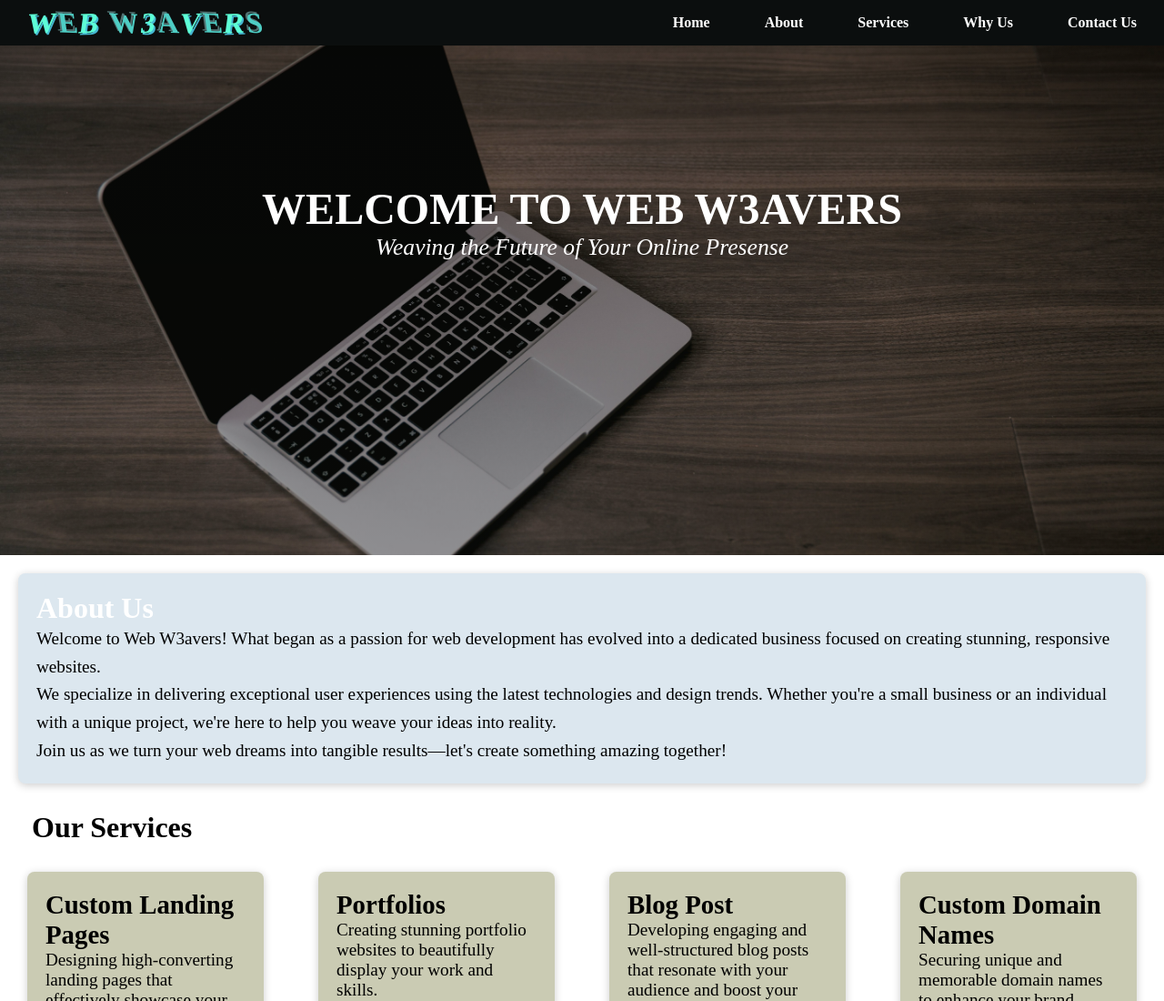
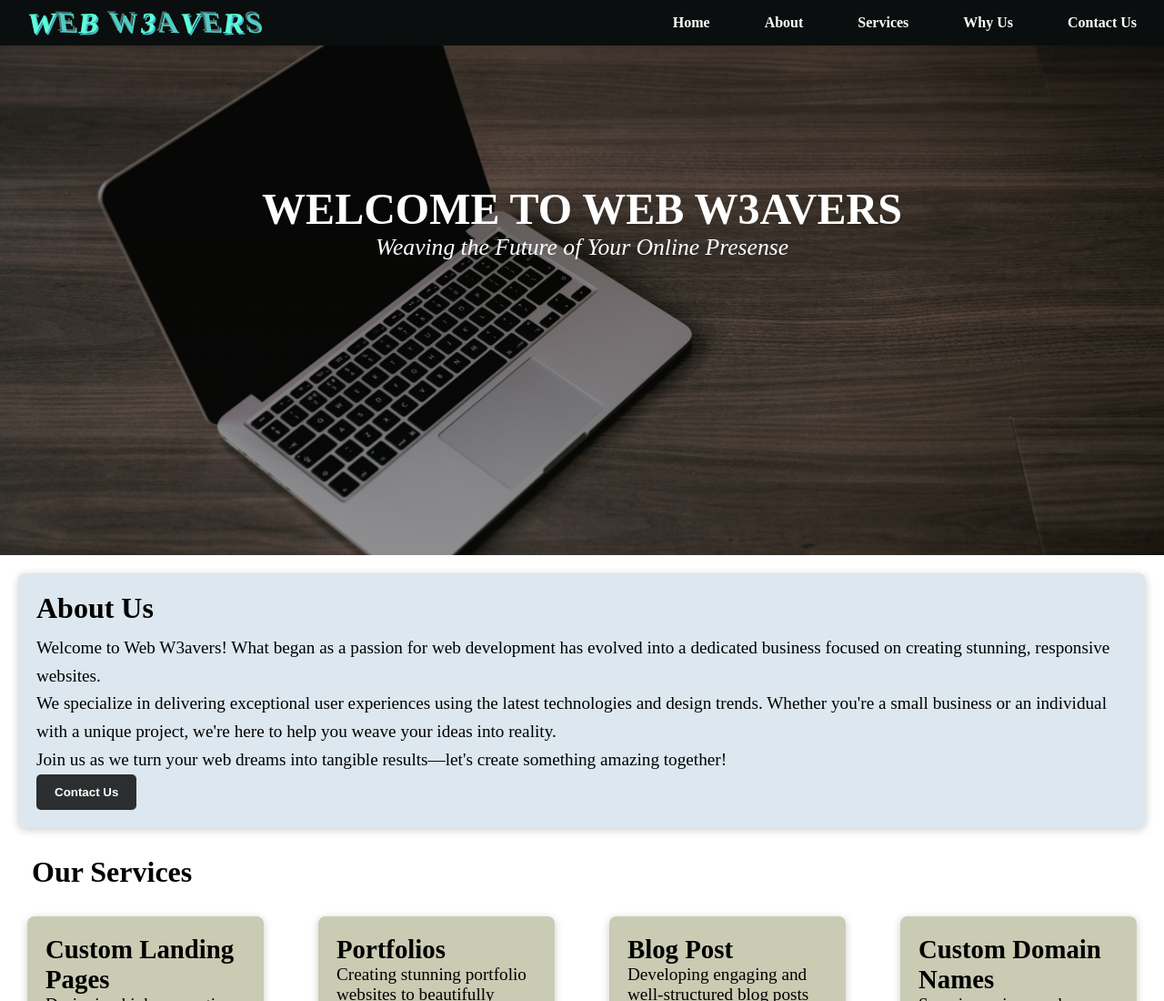
Before and after one commit to CharlieChatha/Web-W3avers, a website built with Vite: page index.html in a window 1280 px wide. Shown: the top 1100 px of the page at 91% size. Built offline with nearby package versions, Linux system fonts and the light colour scheme.

Commit message:
slight desin changes

```diff
--- a/index.html
+++ b/index.html
@@ -44,6 +44,8 @@
         <p>
           Welcome to Web W3avers! What began as a passion for web development has evolved into a dedicated business focused on creating stunning, responsive websites.<br>We specialize in delivering exceptional user experiences using the latest technologies and design trends. Whether you&apos;re a small business or an individual with a unique project, we&apos;re here to help you weave your ideas into reality.<br>
           Join us as we turn your web dreams into tangible results—let&apos;s create something amazing together!
+          <br>
+          <button class="contact-button"><a href="#contact">Contact Us</a></button>
          </p>
       </div>
       <h1 class="our-services">Our Services</h1>
--- a/style.css
+++ b/style.css
@@ -157,7 +157,7 @@ main{
   box-shadow: 0 2px 10px rgba(0, 0, 0, 0.2);
 }
 
-.about h2 {
+.about h1 {
   font-size: 2em;
   color: black;
   margin-bottom: 10px;
@@ -173,6 +173,30 @@ main{
   box-shadow: 0 4px 20px rgba(0, 0, 0, 0.3);
   transform: translateY(-5px);
   transition: transform 0.3s ease, box-shadow 0.3s ease;
+}
+
+.contact-button {
+  display: flex;
+  justify-content: left;
+  text-align: center;
+  background-color: rgba(0, 0, 0, 0.8);
+  color: white;
+  border: none;
+  border-radius: 5px;
+  padding: 12px 20px;
+  cursor: pointer;
+  font-weight: bold;
+  transition: background-color 0.3s ease;
+}
+
+.contact-button a{
+  text-decoration: none;
+  font-weight: 600;
+  color: #fff;
+}
+
+.contact-button:hover {
+  background-color: rgba(0, 0, 0, 0.6); /* Lighter hover effect */
 }
 
 .our-services{
```
Also changed, not shown: dist/index.html.
